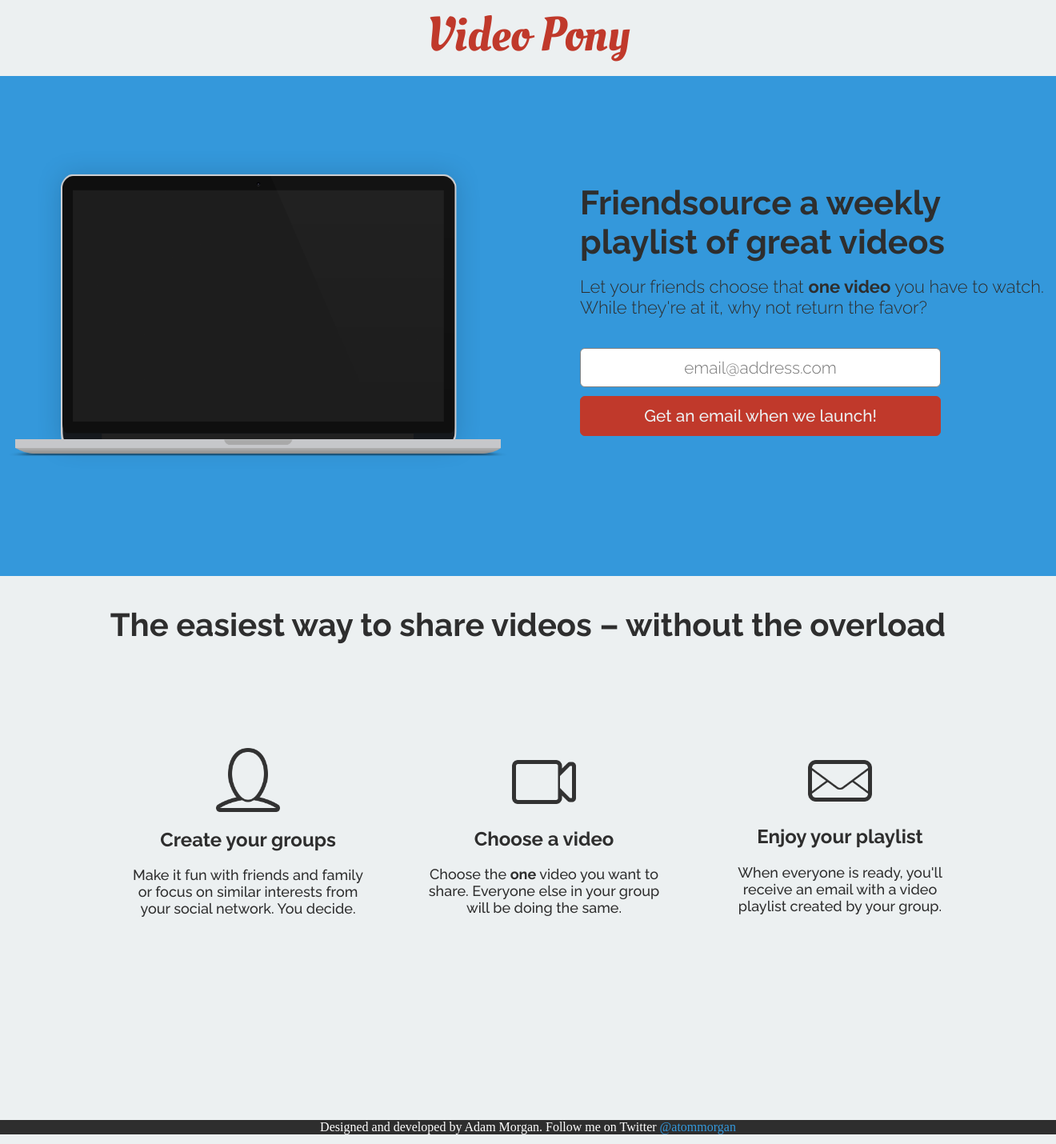
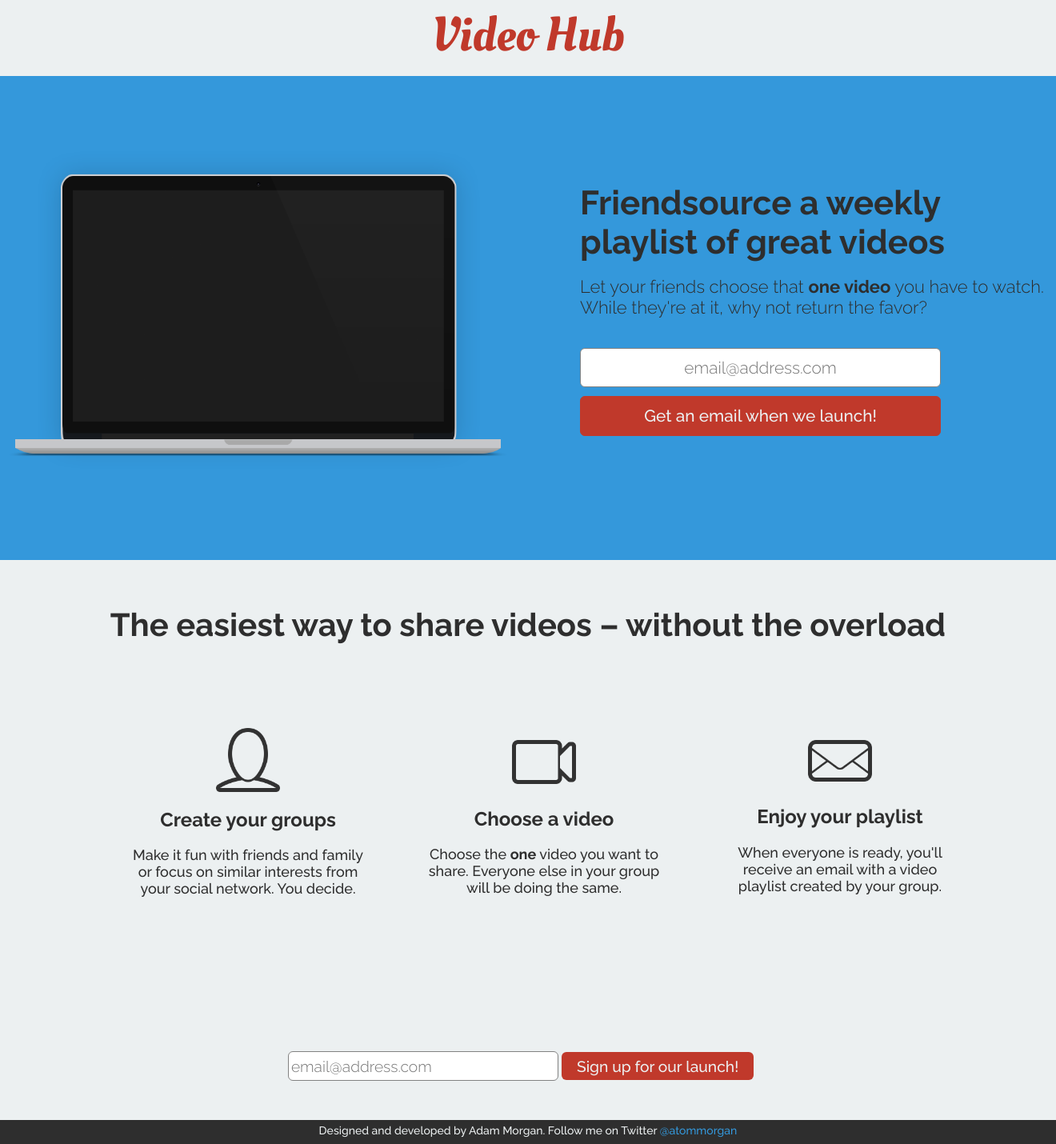
Before and after one commit to atom-morgan/videohub, a PHP site: page / in a window 1320 px wide. Shown: the whole page at 80% size. Run offline with PHP 8.4, Linux system fonts and the light colour scheme.

Commit message:
Fixed signup button near footer

```diff
--- a/index.html
+++ b/index.html
@@ -3,7 +3,7 @@
 <html xmlns="http://www.w3.org/1999/xhtml">
   <head>
     <meta http-equiv="Content-Type" content="text/html; charset=utf-8" />
-    <title>Video Pony</title>
+    <title>Video Hub</title>
     <meta name="description" content="Content description here">
     <link rel="shortcut icon" href="appicon.png">
     <link href='http://fonts.googleapis.com/css?family=Raleway:300,500,700' rel='stylesheet' type='text/css'>
@@ -16,7 +16,7 @@
 
   <header class="container">
     <div class="logo-div">
-      <a href="index.html"><span class="logo">Video Pony</span></a>
+      <a href="index.html"><span class="logo">Video Hub</span></a>
     </div>
     <div id="header-div">
       <div id="header-div-img">
@@ -32,7 +32,7 @@
             <input id="input-main" name="email" type="email" placeholder="email@address.com" />
           </form>
           <a href="#" onclick="">
-            <div id="action-button">Get an email when we launch!</div>
+            <div id="action-button-main">Get an email when we launch!</div>
           </a>
         </div>
       </div>
@@ -67,12 +67,22 @@
         </li>
       </ul>
     </div>
+
+    <div id="footer-signup">
+      <form action="" method="POST" id="form-footer">
+        <input id="input-footer" name="email" type="email" placeholder="email@address.com" />
+      </form>
+      <a href="#" onclick="">
+        <div id="action-button-footer">Sign up for our launch!</div>
+      </a>
+    </div>
+
   </div>
 
   <footer>
     <nav>
       <div class="footer">
-        <span>Designed and developed by Adam Morgan. Follow me on Twitter <a href="http://twitter.com/atommorgan" target="_blank">@atommorgan</span>
+        <span class="footer-text">Designed and developed by Adam Morgan. Follow me on Twitter <a href="http://twitter.com/atommorgan" target="_blank">@atommorgan</span>
       </div>
     </nav>
   </footer>
--- a/stylesheet/base.css
+++ b/stylesheet/base.css
@@ -137,7 +137,7 @@
     float: left;
 }
 
-#action-button {
+#action-button-main {
 	padding: .25em;
     margin: 0 auto;
     background: none repeat scroll 0 0 #C0392B;
@@ -169,6 +169,7 @@
 	background: #ecf0f1;
 	color: #2E2E2E;
 	height: 700px;
+	position: relative;
 }
 
 .content-div-header {
@@ -181,7 +182,6 @@
 .table {
 	display: table;
 	margin: 0 auto;
-	/*text-align: center;*/
 }
 
 .process {
@@ -190,12 +190,11 @@
 
 .process-header {
 	text-align: center;
-	position: relative;
 	float: left;
 	max-width: 300px;
 	display: inline;
 	margin: 0px 10px;
-	padding: 50px 25px 0px 25px;
+	padding: 25px 25px 0px 25px;
 }
 
 .short-image {
@@ -217,6 +216,45 @@
 	font-size: 18px;
 }
 
+#footer-signup {
+	width: 600px;
+	margin: 0 auto;
+	padding-top: 175px;
+}
+
+#form-footer {
+	display:inline;
+}
+
+#input-footer {
+	padding: .15em;
+	background: #FFFFFF;
+	border: 1px solid #828282;
+	border-radius: 6px;
+	width: 55%;
+	height: 1.5em;
+	text-align: left;
+
+	font-size: 1.2em;
+	font-family: 'Raleway';
+	font-weight: 100;
+}
+
+#action-button-footer {
+	padding: .35em 1em;
+	background: none repeat scroll 0 0 #C0392B;
+	border-radius: 6px;
+	width: 30%;
+
+	font-size: 1.2em;
+	font-family: 'Raleway';
+	color: #ECF0F1;
+
+	line-height: 1.2em;
+	text-align: center;
+	display:inline;
+}
+
 /*
 
 FOOTER SECTION
@@ -224,7 +262,19 @@
 */
 
 .footer {
+	position: absolute;
+	height: 30px;
+	width: 100%;
 	text-align: center;
-	color: #FFFFFF;
 	background: #2E2E2E;
 }
+
+.footer-text {
+	position: relative;
+	margin: 0 auto;
+	top: 5px;
+
+	font-family: 'Raleway';
+	color: #ecf0f1;
+	font-size: 14px;
+}
```
